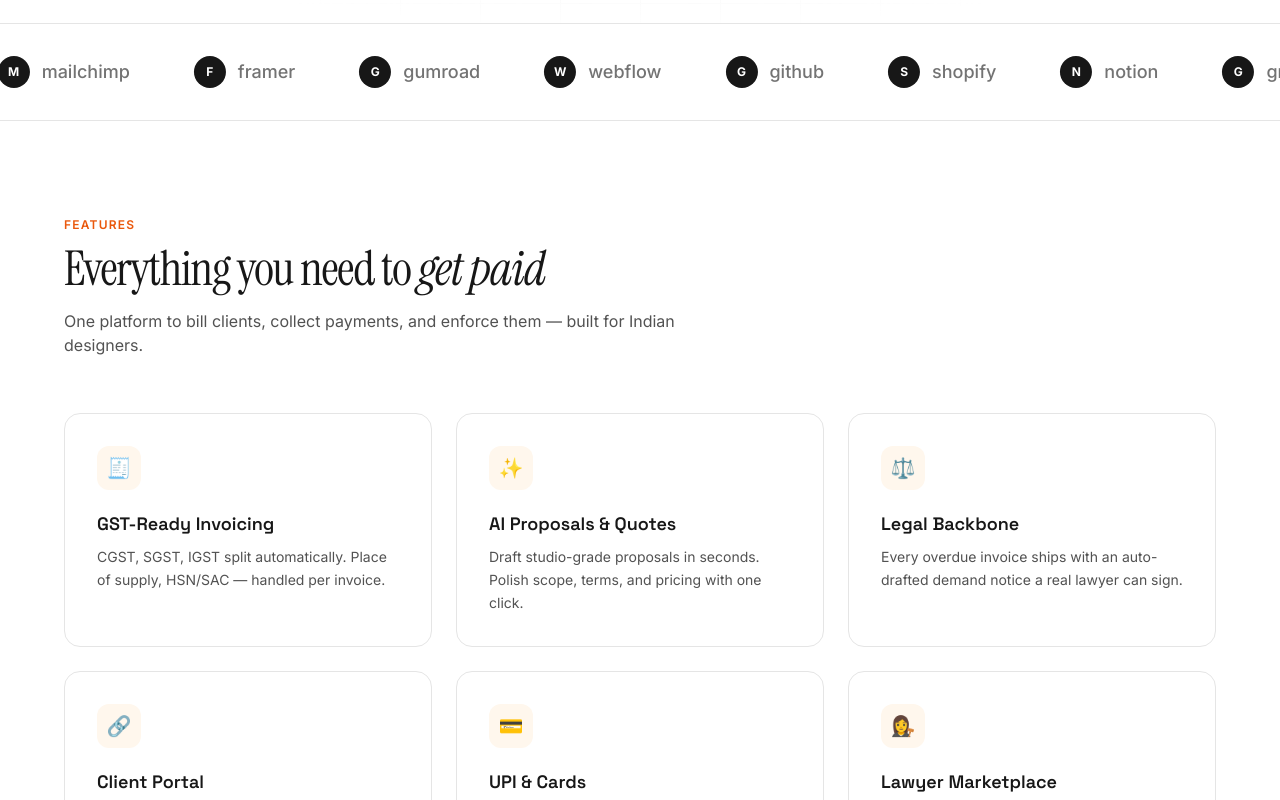
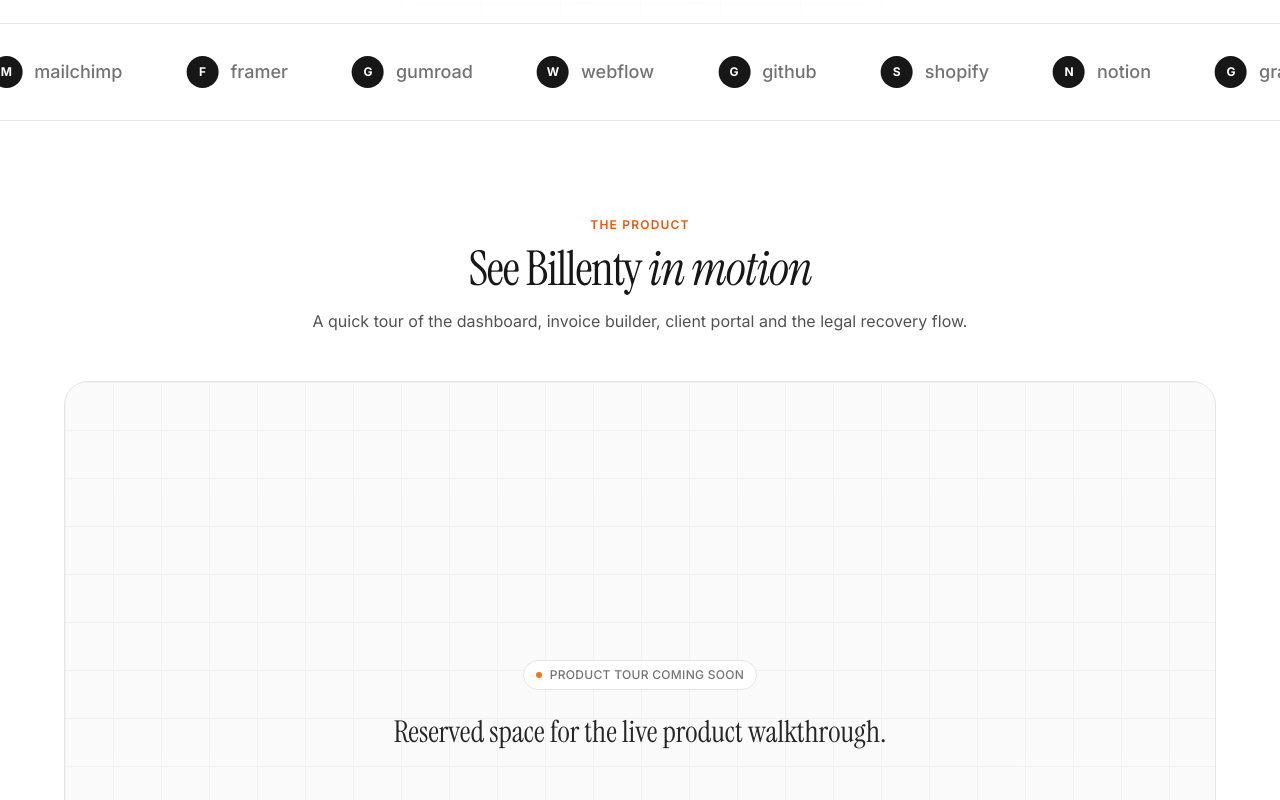
Before and after one commit to ramlimicheal/bond-git, a React (Vite) app: page / in a window 1280 px wide. Shown: the part 520-1320 px from the top of the page. Built offline with nearby package versions, Linux system fonts and the light colour scheme; what @lovable.dev/cloud-auth-js would draw is missing.

Commit message:
Changes
Co-authored-by: ramlimicheal <52813504+ramlimicheal@users.noreply.github.com>

```diff
--- a/components/LandingPage.tsx
+++ b/components/LandingPage.tsx
@@ -181,7 +181,51 @@ const LogoMarquee: React.FC = () => (
   </section>
 );
 
-const DashboardShowcase: React.FC = () => null;
+const DashboardShowcase: React.FC = () => (
+  <section id="product" aria-label="Product showcase" className="bg-white py-24 px-6">
+    <div className="max-w-6xl mx-auto">
+      <div className="text-center max-w-2xl mx-auto mb-12">
+        <p className="text-xs font-semibold text-orange-600 tracking-widest uppercase mb-3">The product</p>
+        <h2
+          className="text-4xl md:text-5xl tracking-tight text-neutral-900"
+          style={{ fontFamily: '"Instrument Serif", Georgia, serif', fontWeight: 400 }}
+        >
+          See Billenty <em className="italic">in motion</em>
+        </h2>
+        <p className="mt-4 text-neutral-600">
+          A quick tour of the dashboard, invoice builder, client portal and the legal recovery flow.
+        </p>
+      </div>
+      <div
+        className="relative rounded-3xl border border-neutral-200 bg-neutral-50 overflow-hidden"
+        style={{ aspectRatio: '16 / 9' }}
+      >
+        <div
+          className="absolute inset-0 opacity-40 pointer-events-none"
+          style={{
+            backgroundImage:
+              'linear-gradient(to right, #e5e5e5 1px, transparent 1px), linear-gradient(to bottom, #e5e5e5 1px, transparent 1px)',
+            backgroundSize: '48px 48px',
+          }}
+        />
+        <div className="absolute inset-0 flex items-center justify-center">
+          <div className="text-center px-6">
+            <div className="inline-flex items-center gap-2 text-xs font-medium tracking-wide uppercase text-neutral-500 bg-white border border-neutral-200 rounded-full px-3 py-1.5">
+              <span className="w-1.5 h-1.5 rounded-full bg-orange-500" />
+              Product tour coming soon
+            </div>
+            <p
+              className="mt-6 text-2xl md:text-3xl text-neutral-800"
+              style={{ fontFamily: '"Instrument Serif", Georgia, serif' }}
+            >
+              Reserved space for the live product walkthrough.
+            </p>
+          </div>
+        </div>
+      </div>
+    </div>
+  </section>
+);
 
 const Features: React.FC = () => (
   <section id="features" className="py-24 px-6 bg-white">
```
